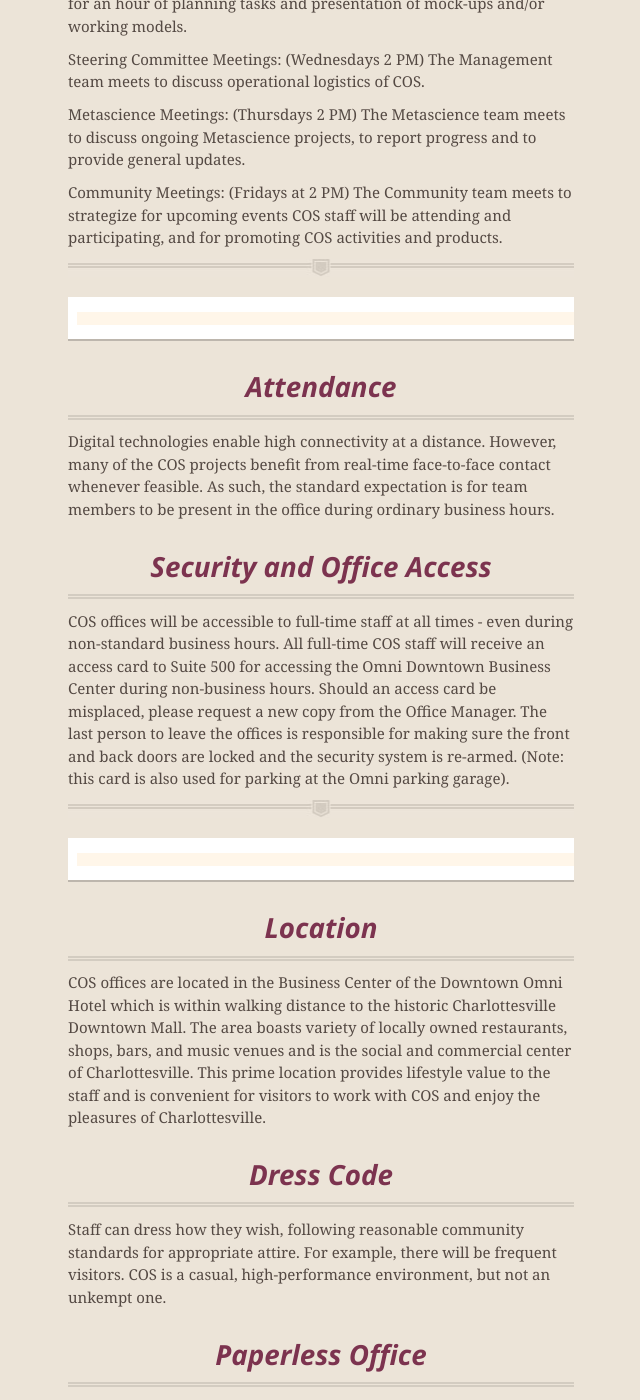
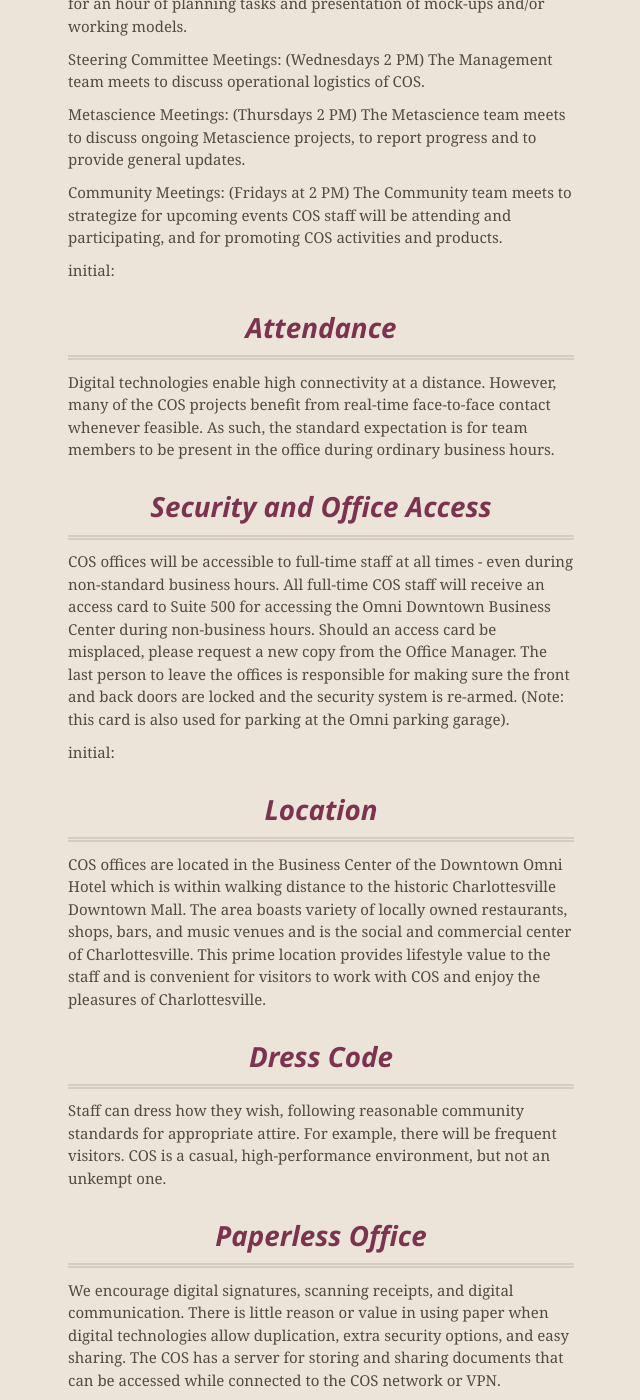
Before and after one commit to CenterForOpenScience/Employee-Manual, a Jekyll site: the page built from index.md, in a window 1280 px wide and 1400 px high, scrolled down 1357 px. Shown: the whole window, without its empty margins (319-959 px from the left). Built offline with Jekyll 4.4.1, drawn with Linux system fonts in a browser that asks for light colours; nearby versions of some CDN libraries; some of the changed lines change nothing that is shown.

Commit message:
Employee Manual V.2 Updated

```diff
--- a/index.md
+++ b/index.md
@@ -32,10 +32,7 @@
 
 Community Meetings: (Fridays at 2 PM) The Community team meets to strategize for upcoming events COS staff will be attending and participating, and for promoting COS activities and products.
 
-_______
-											initial
-
-
+initial:
 
 ##Attendance
 
@@ -45,9 +42,7 @@
 
 COS offices will be accessible to full-time staff at all times - even during non-standard business hours. All full-time COS staff will receive an access card to Suite 500 for accessing the Omni Downtown Business Center during non-business hours. Should an access card be misplaced, please request a new copy from the Office Manager. The last person to leave the offices is responsible for making sure the front and back doors are locked and the security system is re-armed. (Note: this card is also used for parking at the Omni parking garage).
 
-_______
-											initial
-
+initial:
 
 ##Location
 
@@ -69,9 +64,7 @@
 
 Also, as a community kitchen, each member of the community is responsible for its cleanliness.  When the dishwasher is full but dirty, start it.  When the dishwasher is full but clean, empty it.  Do not leave food or dishes on the counter or in the sink.
 
-_______
-											initial
-
+initial:
 
 ##Computing
 
```
